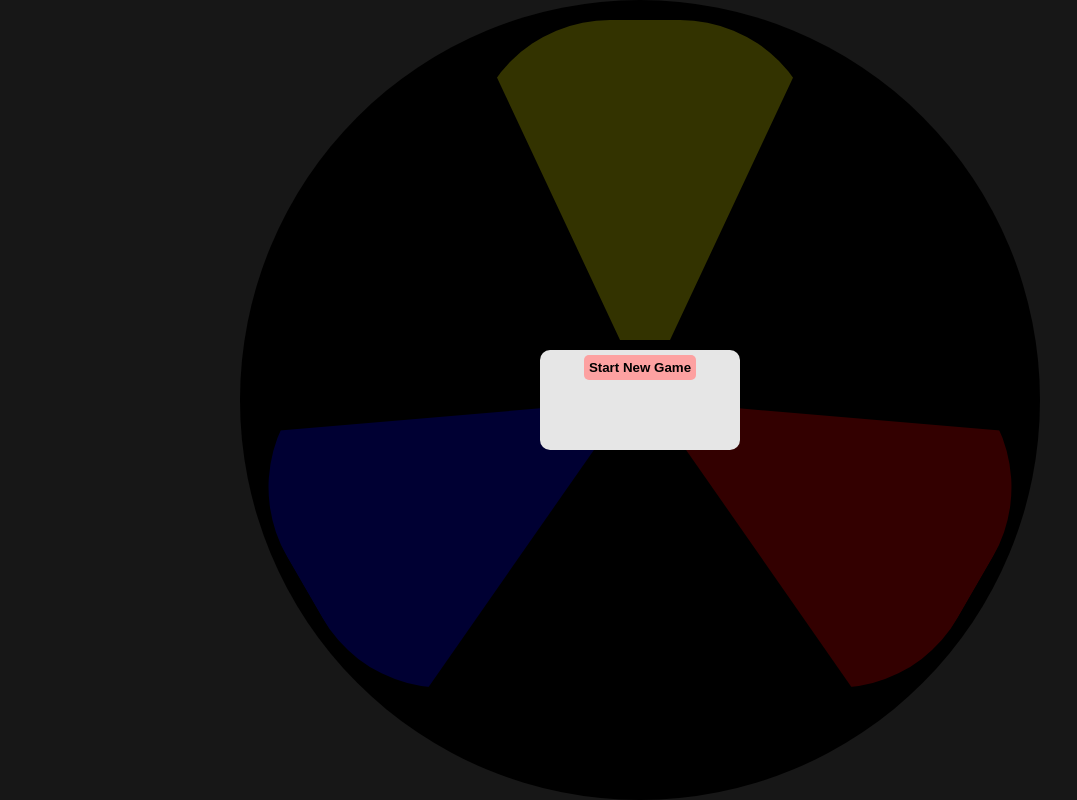
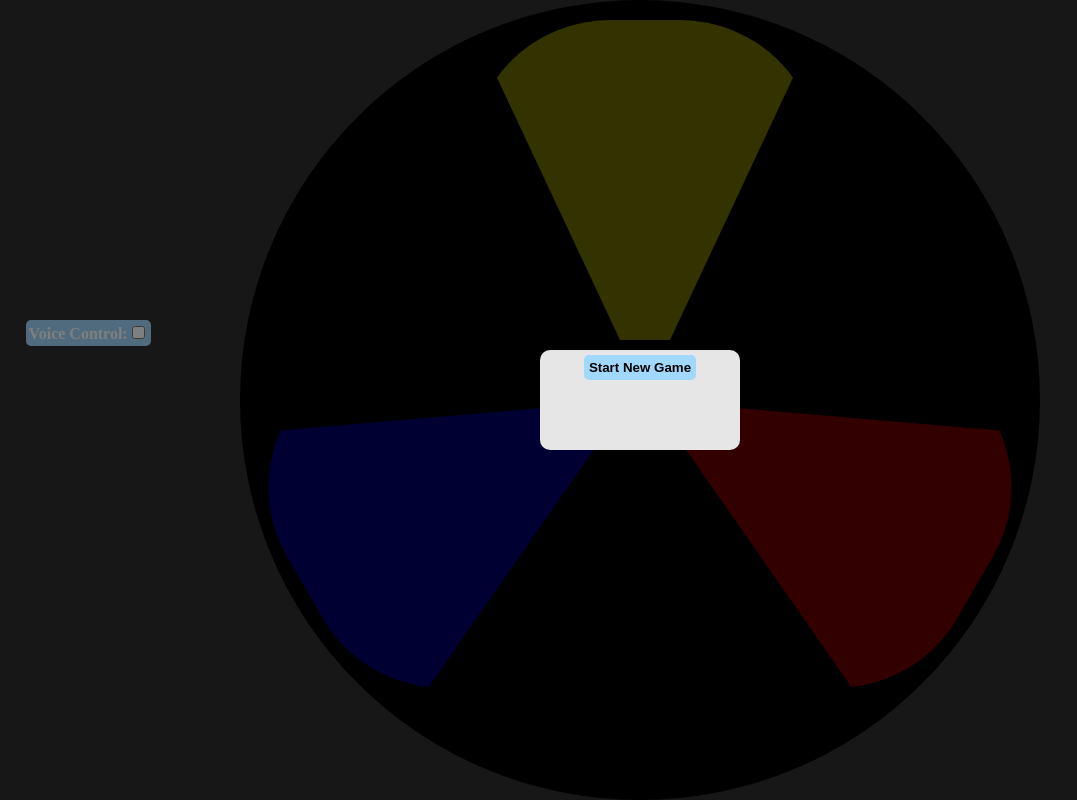
Before and after one commit to matoval/SimonSaysVoiceRecognition, a plain HTML site: page index.html in a window 1280 px wide. Shown: the whole page, without its empty margins (0-1077 px from the left). Drawn offline with Linux system fonts and the light colour scheme.

Commit message:
added voice control buttot

```diff
--- a/index.html
+++ b/index.html
@@ -7,6 +7,8 @@
   <link rel="stylesheet" href="style.css">
 </head>
 <body>
+  <label id="voice-toggle-label" for="voice-toggle">Voice Control:<input id="voice-toggle" type="checkbox" name="voice-toggle"></label>
+
   <div id="game-box">
     <div class="game-circle">
       <div class="game-triangle" id="btn-1">
--- a/index.js
+++ b/index.js
@@ -59,7 +59,6 @@ function startGame() {
       voiceAnswersArr = voiceAnswersArr.split(' ')
       if (voiceAnswersArr.length >= gameArr.length) {
         for (const color of voiceAnswersArr) {
-          console.log(color)
           if (color === 'yellow'){
             playerArr.push(1)
           } else if (color === 'red') {
@@ -67,7 +66,6 @@ function startGame() {
           } else if (color === 'blue') {
             playerArr.push(3)
           } else {
-            console.log(color)
             modalMessage.innerText = 'I\'m sorry I didn\'t understand that.'
             modalMenu()
           }
--- a/style.css
+++ b/style.css
@@ -82,7 +82,7 @@ body {
   top: 0;
   left: 0;
   width: 100vw;
-  height: 100vw;
+  height: 100vh;
   text-align: center;
   z-index: 3;
   background-color: rgba(0, 0, 0, 0.5);
@@ -101,7 +101,7 @@ body {
 
 #start-btn {
   border: none;
-  background-color: rgb(253, 161, 161);
+  background-color: rgb(161, 216, 253);
   font-weight: bold;
   padding: 5px;
   border-radius: 5px;
@@ -112,3 +112,15 @@ body {
   color: black;
   font-weight: bold;
 }
+
+#voice-toggle-label {
+  position: fixed;
+  top:40vh;
+  left: 2vw;
+  z-index: 2;
+  font-weight: bold;
+  background-color: rgb(161, 216, 253);
+  border: none;
+  border-radius: 5px;
+  padding: 3px;
+}
```
